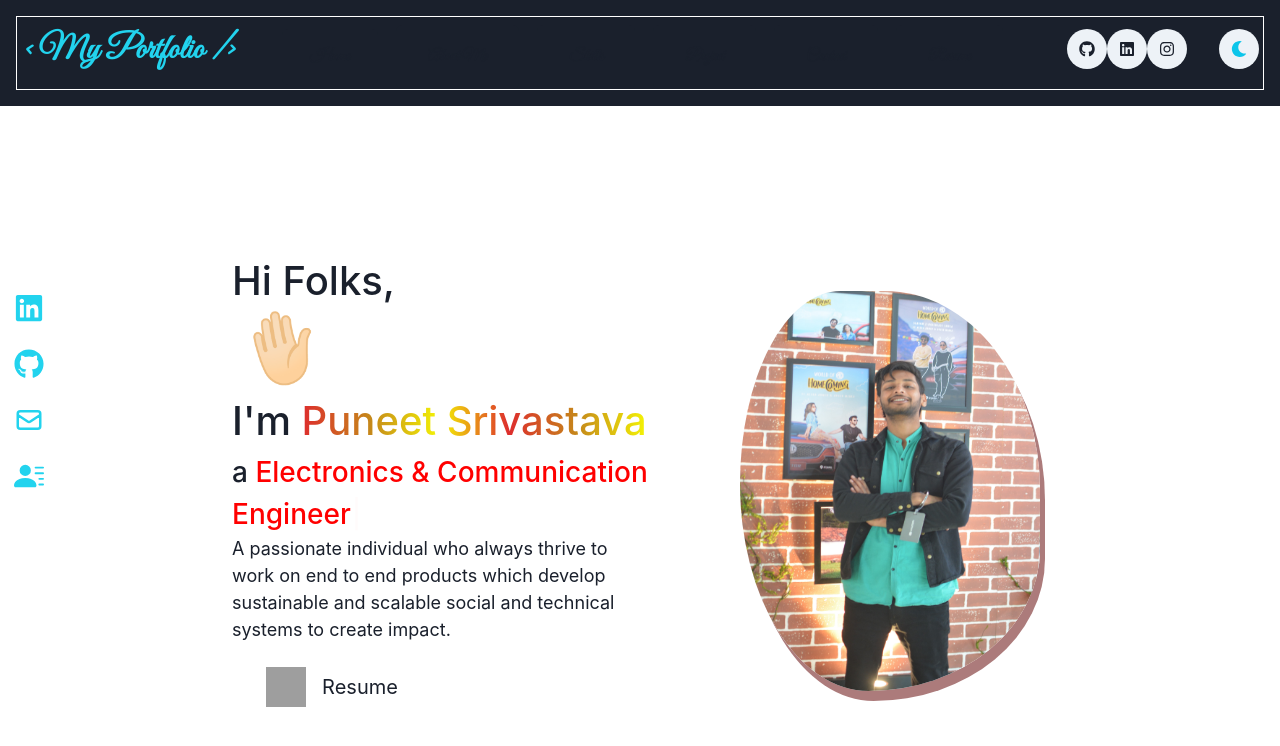
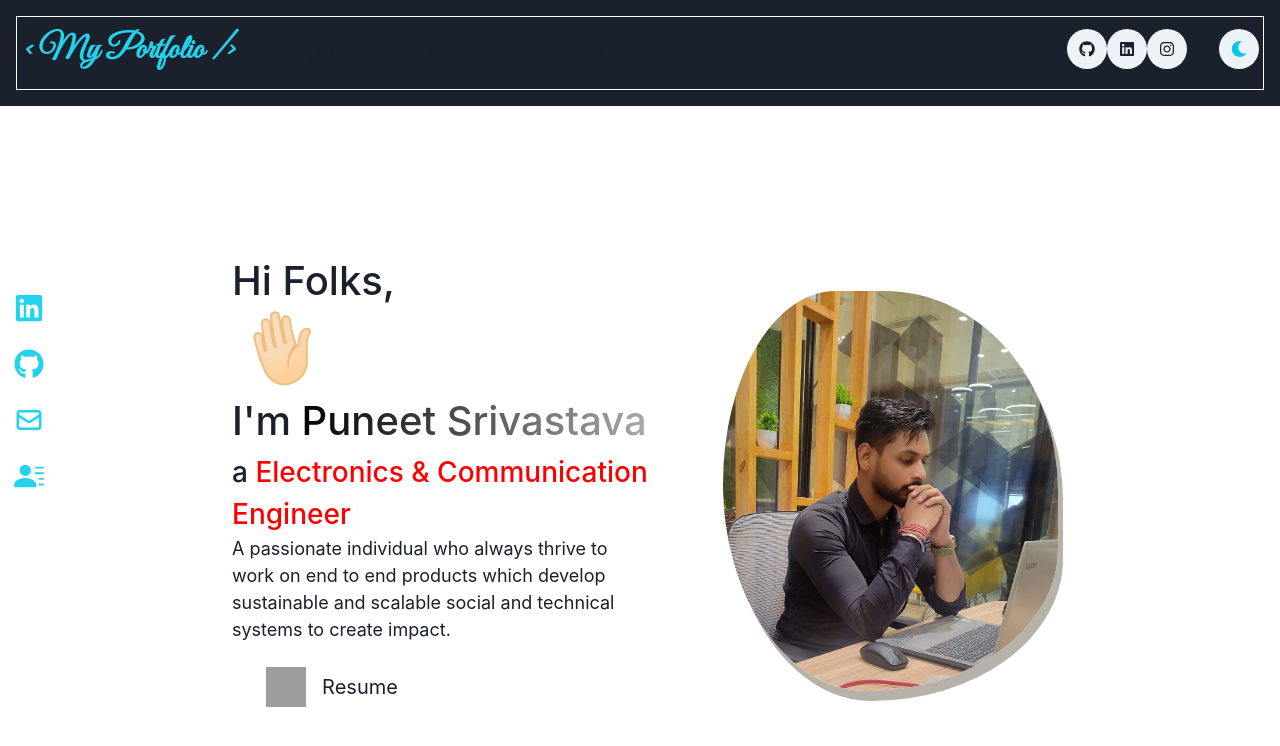
Before and after one commit to CodexPuneet/CodexPuneet.github.io, a React (Create React App) app: page / in a window 1280 px wide. Shown: the top 746 px of the page. Built offline with nearby package versions, Linux system fonts and the light colour scheme; grey boxes are pictures that could not be loaded.

Commit message:
Home Image Changed

```diff
--- a/src/Pages/Home.css
+++ b/src/Pages/Home.css
@@ -1,8 +1,8 @@
 
 .profile{
-          width: 300px;
+          width: 335px;
            height:400px;
-           box-shadow: 5px 10px #ac7b7b;
+           box-shadow: 5px 10px #b6b2a9;
            border-image-slice: 20%;
             order: 1;
              animation: profile__animate 9s ease-in-out infinite 1s;
@@ -31,7 +31,8 @@
 }
 
 #grad{
-  background-image: linear-gradient(to right, rgb(221, 45, 45),rgb(197, 137, 26),rgb(244, 244, 5),rgb(221, 45, 45),rgb(197, 137, 26),rgb(244, 244, 5));
+    /* background-image: linear-gradient(to right, rgb(221, 45, 45),rgb(197, 137, 26),rgb(244, 244, 5),rgb(221, 45, 45),rgb(197, 137, 26),rgb(244, 244, 5)); */
+    background-image: linear-gradient(to right, rgb(0, 0, 0), rgb(169, 169, 169));
 
     -webkit-background-clip: text;
     -webkit-text-fill-color: transparent;
--- a/src/Pages/Home.jsx
+++ b/src/Pages/Home.jsx
@@ -26,7 +26,7 @@ const Home = () => {
   };
   const style={
     "bgGradient": 'linear(to-r, green.200, pink.500)'
-    //
+
   }
 
  React.useEffect(() => {
```
Also changed, not shown: src/Images/imag.jpg (added), src/Images/image.jpg.
